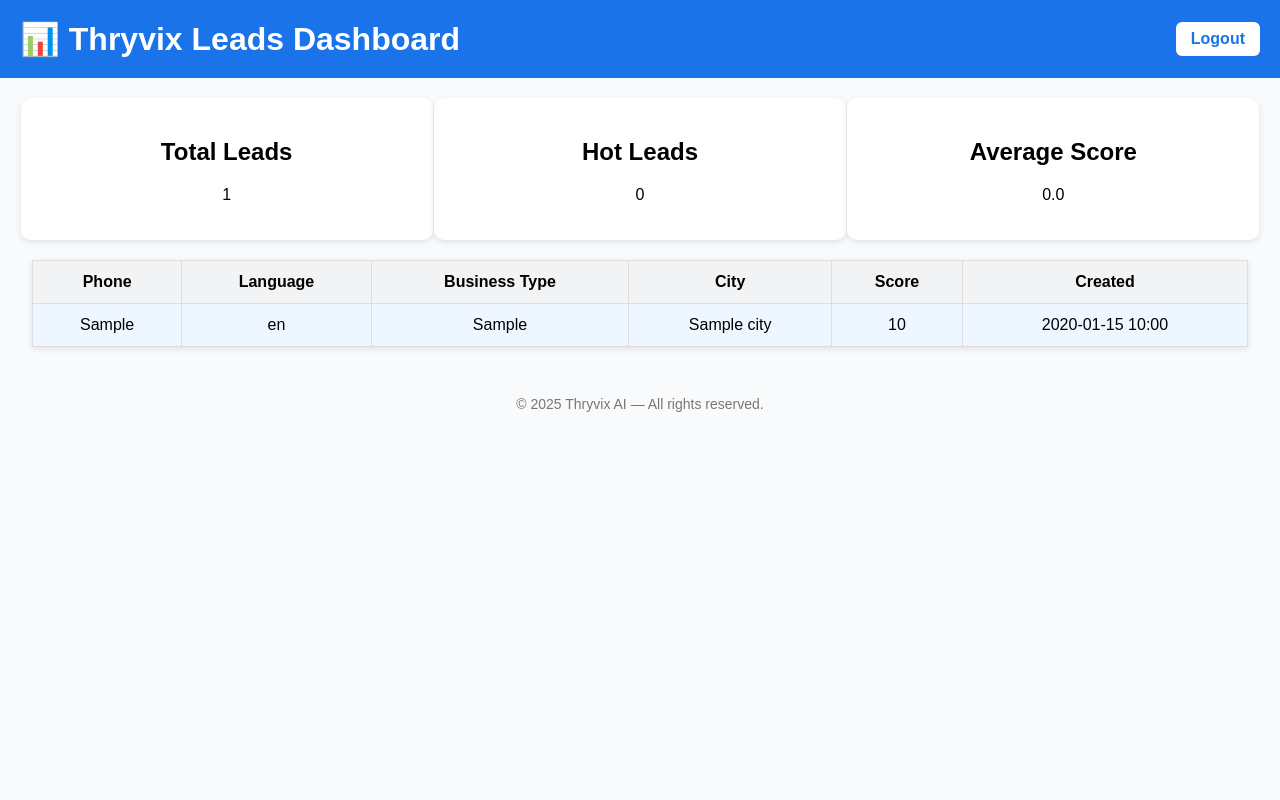
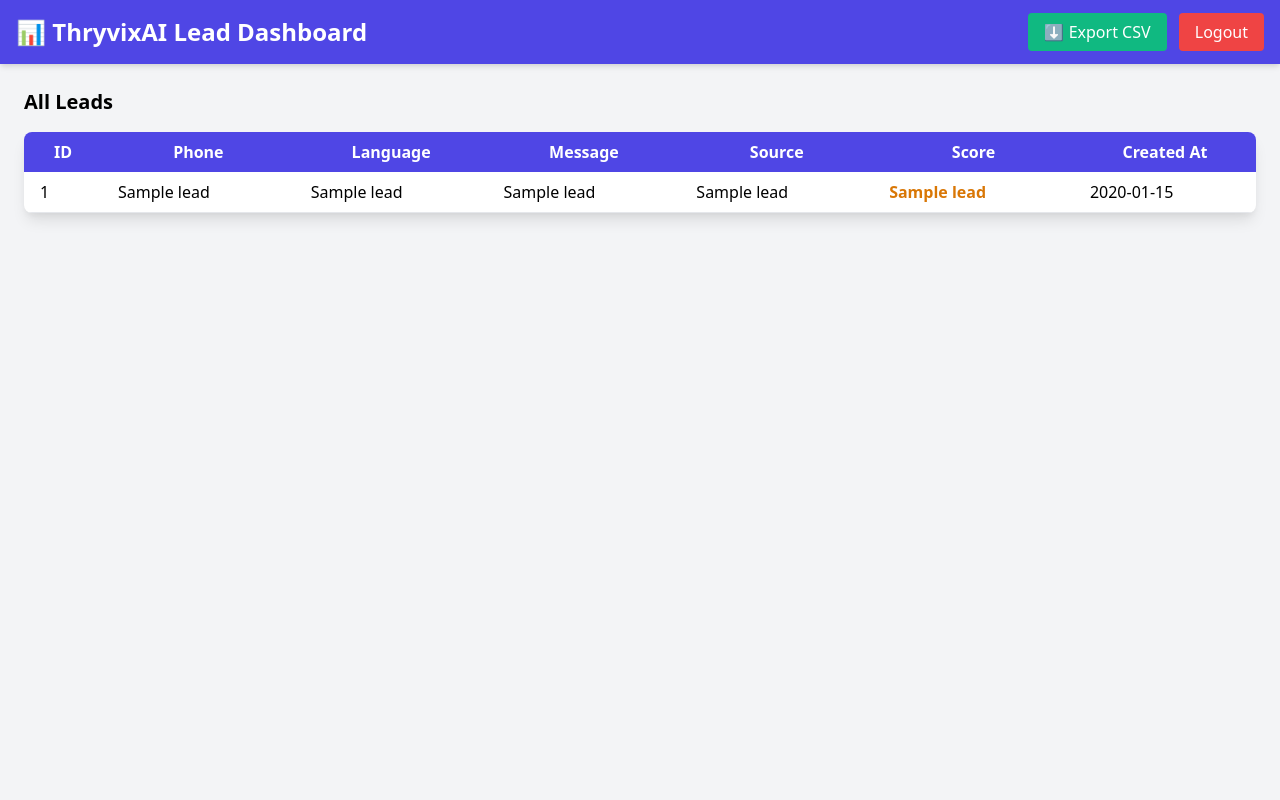
Before and after one commit to yaminbinyoosuf/thryvix_clean_bot, a Flask app: template templates/dashboard.html in a window 1280 px wide. Run offline with Flask 3, Linux system fonts and the light colour scheme; the template is opened without the code that fills it: most values are stand-ins (such as "Sample title", 1, 10 or a date in 2020); some libraries are stand-ins or nearby versions.

Commit message:
🚀 LeadAgent V3 Final Version with follow-up system

```diff
--- a/app.py
+++ b/app.py
@@ -1,212 +1,293 @@
 import os
 import json
-from datetime import datetime
-from flask import Flask, request, render_template, redirect, url_for, session
+import smtplib
+import traceback
+from datetime import datetime, timedelta
+
+from flask import Flask, request, render_template, redirect, url_for, session, jsonify
 from twilio.twiml.messaging_response import MessagingResponse
 from openai import OpenAI
 import psycopg
 import gspread
 from oauth2client.service_account import ServiceAccountCredentials
+from email.mime.text import MIMEText
+import requests
+from dotenv import load_dotenv
 
-# ------------------ CONFIG ------------------
+# -------------------- CONFIG --------------------
+load_dotenv()
+
 app = Flask(__name__)
 app.secret_key = os.getenv("FLASK_SECRET", "supersecretkey")
 
-# OpenAI Client
+# OpenAI
 client = OpenAI(api_key=os.getenv("OPENAI_API_KEY"))
 
-# Database URL
+# Telegram
+TELEGRAM_TOKEN = os.getenv("TELEGRAM_TOKEN", "8343593934:AAFtczpvRvZc_c-4JwQFVcTxSJFEKSag3K8")
+TELEGRAM_CHAT_ID = os.getenv("TELEGRAM_CHAT_ID", "1129466669")
+
+# Email
+EMAIL_USER = os.getenv("EMAIL_USER", "contact.thryvixai@gmail.com")
+EMAIL_PASS = os.getenv("EMAIL_PASS", "")
+ALERT_EMAIL = os.getenv("ALERT_EMAIL", "contact.thryvixai@gmail.com")
+
+# Database
 DATABASE_URL = os.getenv("DATABASE_URL")
 
-# Optional DB connection
-def get_db_connection():
+# Google Sheets
+scope = ["https://spreadsheets.google.com/feeds", "https://www.googleapis.com/auth/drive"]
+creds = ServiceAccountCredentials.from_json_keyfile_name("thryvixleadbot-91115c548796.json", scope)
+gs_client = gspread.authorize(creds)
+sheet = gs_client.open("Thryvix_Leads").sheet1
+
+# -------------------- DATABASE SETUP --------------------
+def init_db():
     try:
-        conn = psycopg.connect(DATABASE_URL)
-        return conn
-    except Exception as e:
-        print("⚠️ Database connection failed:", e)
-        return None
-
-# ------------------ GOOGLE SHEETS ------------------
-def connect_gsheet():
-    try:
-        scope = ["https://spreadsheets.google.com/feeds", "https://www.googleapis.com/auth/drive"]
-        creds = ServiceAccountCredentials.from_json_keyfile_name("thryvixleadbot-91115c548796.json", scope)
-        client = gspread.authorize(creds)
-        return client.open("Thryvix_Leads").sheet1
-    except Exception as e:
-        print("⚠️ Google Sheets connection failed:", e)
-        return None
-
-sheet = connect_gsheet()
-
-# ------------------ AI RESPONSE ------------------
-def generate_ai_reply(user_message, language="english"):
-    system_prompt = "You are Thryvix AI assistant. Reply smartly and help convert leads into clients. Use simple, conversational tone."
-    if language.lower() == "malayalam":
-        system_prompt += " Reply in Malayalam (you can use Manglish if user uses it)."
-    elif language.lower() == "hinglish":
-        system_prompt += " Reply in Hinglish (mix of Hindi and English)."
-
-    completion = client.chat.completions.create(
-        model="gpt-4o-mini",
-        messages=[
-            {"role": "system", "content": system_prompt},
-            {"role": "user", "content": user_message}
-        ],
-        temperature=0.7
-    )
-    return completion.choices[0].message.content.strip()
-
-# ------------------ LEAD SCORING ------------------
-def calculate_lead_score(message):
-    keywords = ["price", "cost", "demo", "book", "buy", "details", "interested"]
-    score = sum(10 for word in keywords if word in message.lower())
-    return min(score, 100)
-
-# ------------------ SAVE LEAD ------------------
-def save_lead(phone, message, language, score):
-    now = datetime.now().strftime("%Y-%m-%d %H:%M:%S")
-    conn = get_db_connection()
-    if conn:
-        try:
+        with psycopg.connect(DATABASE_URL) as conn:
             with conn.cursor() as cur:
                 cur.execute("""
                     CREATE TABLE IF NOT EXISTS leads (
                         id SERIAL PRIMARY KEY,
+                        name TEXT,
                         phone TEXT,
+                        language TEXT,
                         message TEXT,
-                        language TEXT,
-                        score INT,
-                        created_at TIMESTAMP
-                    )
+                        source TEXT,
+                        score INTEGER,
+                        created_at TIMESTAMP DEFAULT CURRENT_TIMESTAMP
+                    );
                 """)
-                cur.execute(
-                    "INSERT INTO leads (phone, message, language, score, created_at) VALUES (%s, %s, %s, %s, %s)",
-                    (phone, message, language, score, now)
-                )
                 conn.commit()
-        except Exception as e:
-            print("⚠️ Database insert failed:", e)
-        finally:
-            conn.close()
+    except Exception as e:
+        print("❌ Database init error:", e)
 
-    if sheet:
-        try:
-            sheet.append_row([phone, message, language, score, now])
-        except Exception as e:
-            print("⚠️ Google Sheets append failed:", e)
+init_db()
 
-# ------------------ WHATSAPP BOT ------------------
+# -------------------- HELPER FUNCTIONS --------------------
+def save_lead_to_db(name, phone, language, message, source, score):
+    try:
+        with psycopg.connect(DATABASE_URL) as conn:
+            with conn.cursor() as cur:
+                cur.execute("""
+                    INSERT INTO leads (name, phone, language, message, source, score)
+                    VALUES (%s, %s, %s, %s, %s, %s)
+                """, (name, phone, language, message, source, score))
+                conn.commit()
+    except Exception as e:
+        print("❌ Save lead error:", e)
+
+def save_to_google_sheets(data):
+    try:
+        sheet.append_row(data)
+    except Exception as e:
+        print("❌ Google Sheets error:", e)
+
+def send_telegram_alert(text):
+    try:
+        url = f"https://api.telegram.org/bot{TELEGRAM_TOKEN}/sendMessage"
+        payload = {"chat_id": TELEGRAM_CHAT_ID, "text": text}
+        requests.post(url, json=payload)
+    except Exception as e:
+        print("❌ Telegram alert error:", e)
+
+def send_email_alert(subject, body):
+    try:
+        msg = MIMEText(body)
+        msg["Subject"] = subject
+        msg["From"] = EMAIL_USER
+        msg["To"] = ALERT_EMAIL
+
+        with smtplib.SMTP_SSL("smtp.gmail.com", 465) as server:
+            server.login(EMAIL_USER, EMAIL_PASS)
+            server.sendmail(EMAIL_USER, ALERT_EMAIL, msg.as_string())
+    except Exception as e:
+        print("❌ Email alert error:", e)
+# -------------------- LANGUAGE DETECTION --------------------
+def detect_language(text):
+    text = text.lower()
+    if any(ch in text for ch in "അആഇഈഉഊഎഏഐഒഓഔകഖഗഘങചഛജഝഞടഠഡഢണതഥദധനപഫബഭമയരലവശഷസഹളഴറ"):
+        return "Malayalam"
+    elif any(word in text for word in ["kaise", "kya", "hai", "nahi", "bana", "karo"]):
+        return "Hinglish"
+    elif any(word in text for word in ["entha", "undo", "alle", "ano", "venam"]):
+        return "Manglish"
+    else:
+        return "English"
+
+# -------------------- LEAD SCORING --------------------
+def calculate_lead_score(message):
+    message = message.lower()
+    score = 10
+    if "demo" in message or "price" in message or "how much" in message:
+        score += 30
+    if "book" in message or "buy" in message or "project" in message:
+        score += 30
+    if "urgent" in message or "asap" in message:
+        score += 20
+    if len(message) > 100:
+        score += 10
+    return min(score, 100)
+
+# -------------------- AI REPLY GENERATOR --------------------
+def generate_ai_reply(user_message, language="English"):
+    try:
+        system_prompt = (
+            "You are ThryvixAI LeadAgent – an intelligent lead assistant that responds naturally and professionally. "
+            "Use the user's language (Malayalam, Manglish, Hinglish, or English). "
+            "Always guide them toward booking a demo or sharing their project details. "
+            "Be polite and never end abruptly."
+        )
+
+        completion = client.chat.completions.create(
+            model="gpt-4o-mini",
+            messages=[
+                {"role": "system", "content": system_prompt},
+                {"role": "user", "content": user_message},
+            ],
+            temperature=0.7,
+        )
+        return completion.choices[0].message.content.strip()
+
+    except Exception as e:
+        print("❌ AI reply error:", e)
+        return "Sorry, I'm having trouble responding right now."
+
+# -------------------- PROCESS NEW LEAD --------------------
+def process_new_lead(phone, message):
+    language = detect_language(message)
+    score = calculate_lead_score(message)
+    ai_reply = generate_ai_reply(message, language)
+
+    # Save to DB
+    save_lead_to_db(
+        name=None,
+        phone=phone,
+        language=language,
+        message=message,
+        source="WhatsApp",
+        score=score
+    )
+
+    # Save to Google Sheets
+    save_to_google_sheets([
+        datetime.now().strftime("%Y-%m-%d %H:%M:%S"),
+        phone,
+        language,
+        message,
+        "WhatsApp",
+        score
+    ])
+
+    # Send Telegram + Email Alerts
+    alert_text = f"📩 New Lead\n📱 Phone: {phone}\n🗣️ Language: {language}\n💬 Message: {message}\n🔥 Score: {score}"
+    send_telegram_alert(alert_text)
+    send_email_alert("📩 New Lead Alert", alert_text)
+
+    return ai_reply
+# -------------------- WHATSAPP WEBHOOK --------------------
 @app.route("/whatsapp", methods=["POST"])
-def whatsapp():
-    incoming_msg = request.values.get("Body", "").strip()
-    from_number = request.values.get("From", "").replace("whatsapp:", "")
+def whatsapp_webhook():
+    try:
+        incoming_msg = request.values.get("Body", "").strip()
+        from_number = request.values.get("From", "").replace("whatsapp:", "")
 
-    # Detect language (simple heuristic)
-    if any(x in incoming_msg for x in ["എന്ത്", "വില", "പേര്"]):
-        language = "malayalam"
-    elif any(x in incoming_msg for x in ["hai", "kya", "bhai", "acha"]):
-        language = "hinglish"
-    else:
-        language = "english"
+        if not incoming_msg:
+            return str(MessagingResponse())
 
-    score = calculate_lead_score(incoming_msg)
-    ai_reply = generate_ai_reply(incoming_msg, language)
-    save_lead(from_number, incoming_msg, language, score)
+        # Generate AI reply + process lead
+        ai_reply = process_new_lead(from_number, incoming_msg)
 
-    resp = MessagingResponse()
-    resp.message(ai_reply)
-    return str(resp)
-import io
-import csv
-from flask import send_file
+        # Build WhatsApp response
+        resp = MessagingResponse()
+        msg = resp.message()
+        msg.body(ai_reply)
+        return str(resp)
 
-# ------------------ AUTH ------------------
-ADMIN_USER = os.getenv("ADMIN_USER")
-ADMIN_PASS = os.getenv("ADMIN_PASS")
+    except Exception as e:
+        print("❌ WhatsApp webhook error:", e)
+        traceback.print_exc()
+        return str(MessagingResponse())
 
+# -------------------- FOLLOW-UP LOGIC --------------------
+def schedule_follow_up(phone, message):
+    """This function is triggered after some time if lead doesn't reply."""
+    try:
+        follow_up_text = (
+            f"Hi again 👋, just checking if you'd like me to prepare a quick plan for your project.\n"
+            "Would you like to proceed with a demo or share more details?"
+        )
+        send_telegram_alert(f"⏱️ Follow-up sent to {phone}: {follow_up_text}")
+    except Exception as e:
+        print("❌ Follow-up scheduling error:", e)
+
+# -------------------- MANUAL TEST ROUTE --------------------
+@app.route("/test", methods=["GET"])
+def test():
+    return jsonify({"status": "ok", "message": "LeadAgent V3 is running ✅"})
+
+# -------------------- LOGIN ROUTES --------------------
 @app.route("/login", methods=["GET", "POST"])
 def login():
     if request.method == "POST":
-        username = request.form.get("username")
-        password = request.form.get("password")
-        if username == ADMIN_USER and password == ADMIN_PASS:
+        username = request.form["username"]
+        password = request.form["password"]
+
+        if username == os.getenv("ADMIN_USER", "admin") and password == os.getenv("ADMIN_PASS", "thryvixai@9495"):
             session["logged_in"] = True
             return redirect(url_for("dashboard"))
         else:
             return render_template("login.html", error="Invalid credentials")
+
     return render_template("login.html")
+# -------------------- DASHBOARD --------------------
+@app.route("/dashboard")
+def dashboard():
+    if not session.get("logged_in"):
+        return redirect(url_for("login"))
 
+    leads = []
+    try:
+        with psycopg.connect(DATABASE_URL) as conn:
+            with conn.cursor() as cur:
+                cur.execute("SELECT * FROM leads ORDER BY created_at DESC")
+                leads = cur.fetchall()
+    except Exception as e:
+        print("❌ Dashboard DB error:", e)
+
+    return render_template("dashboard.html", leads=leads)
+
+# -------------------- EXPORT LEADS --------------------
+@app.route("/export", methods=["GET"])
+def export_leads():
+    if not session.get("logged_in"):
+        return redirect(url_for("login"))
+
+    try:
+        with psycopg.connect(DATABASE_URL) as conn:
+            with conn.cursor() as cur:
+                cur.execute("SELECT * FROM leads ORDER BY created_at DESC")
+                rows = cur.fetchall()
+
+        # Convert to CSV
+        csv_path = "/tmp/leads_export.csv"
+        with open(csv_path, "w", encoding="utf-8") as f:
+            f.write("ID,Name,Phone,Language,Message,Source,Score,Created At\n")
+            for row in rows:
+                f.write(",".join([str(r) if r is not None else "" for r in row]) + "\n")
+
+        return send_file(csv_path, as_attachment=True)
+    except Exception as e:
+        print("❌ Export error:", e)
+        return "Failed to export", 500
+
+# -------------------- LOGOUT --------------------
 @app.route("/logout")
 def logout():
     session.pop("logged_in", None)
     return redirect(url_for("login"))
 
-# ------------------ DASHBOARD ------------------
-@app.route("/dashboard")
-def dashboard():
-    if not session.get("logged_in"):
-        return redirect(url_for("login"))
-
-    conn = get_db_connection()
-    leads = []
-    total = 0
-    mal = hin = eng = 0
-
-    if conn:
-        with conn.cursor() as cur:
-            cur.execute("SELECT phone, message, language, score, created_at FROM leads ORDER BY created_at DESC")
-            leads = cur.fetchall()
-            total = len(leads)
-            for l in leads:
-                if l[2] == "malayalam":
-                    mal += 1
-                elif l[2] == "hinglish":
-                    hin += 1
-                else:
-                    eng += 1
-        conn.close()
-
-    stats = {
-        "total": total,
-        "malayalam": mal,
-        "hinglish": hin,
-        "english": eng
-    }
-
-    return render_template("dashboard.html", leads=leads, stats=stats)
-
-# ------------------ CSV EXPORT ------------------
-@app.route("/export")
-def export_csv():
-    if not session.get("logged_in"):
-        return redirect(url_for("login"))
-
-    conn = get_db_connection()
-    if not conn:
-        return "Database unavailable", 500
-
-    output = io.StringIO()
-    writer = csv.writer(output)
-    writer.writerow(["Phone", "Message", "Language", "Score", "Created At"])
-
-    with conn.cursor() as cur:
-        cur.execute("SELECT phone, message, language, score, created_at FROM leads ORDER BY created_at DESC")
-        for row in cur.fetchall():
-            writer.writerow(row)
-
-    output.seek(0)
-    conn.close()
-
-    return send_file(
-        io.BytesIO(output.getvalue().encode()),
-        mimetype='text/csv',
-        as_attachment=True,
-        download_name='thryvix_leads.csv'
-    )
-
-# ------------------ RUN APP ------------------
+# -------------------- RUN APP --------------------
 if __name__ == "__main__":
     port = int(os.environ.get("PORT", 5000))
-    app.run(host="0.0.0.0", port=port, debug=True)
+    app.run(host="0.0.0.0", port=port)
--- a/templates/dashboard.html
+++ b/templates/dashboard.html
@@ -3,69 +3,50 @@
 <head>
   <meta charset="UTF-8" />
   <meta name="viewport" content="width=device-width, initial-scale=1.0" />
-  <title>📊 Thryvix Leads Dashboard</title>
-  <link rel="stylesheet" href="/static/style.css" />
+  <title>ThryvixAI Lead Dashboard</title>
+  <link href="https://cdn.jsdelivr.net/npm/tailwindcss@2.2.19/dist/tailwind.min.css" rel="stylesheet">
 </head>
-<body>
-  <header>
-    <h1>📊 Thryvix Leads Dashboard</h1>
-    <a href="/logout" class="logout-btn">Logout</a>
-  </header>
+<body class="bg-gray-100 min-h-screen">
 
-  <section class="stats">
-    <div class="stat-card">
-      <h2>Total Leads</h2>
-      <p>{{ leads|length }}</p>
+  <nav class="bg-indigo-600 text-white p-4 flex justify-between items-center shadow-md">
+    <h1 class="text-2xl font-bold">📊 ThryvixAI Lead Dashboard</h1>
+    <div>
+      <a href="/export" class="bg-green-500 px-4 py-2 rounded hover:bg-green-600 mr-2">⬇ Export CSV</a>
+      <a href="/logout" class="bg-red-500 px-4 py-2 rounded hover:bg-red-600">Logout</a>
     </div>
-    <div class="stat-card">
-      <h2>Hot Leads</h2>
-      <p>{{ leads | selectattr('score', '>=', 70) | list | length }}</p>
-    </div>
-    <div class="stat-card">
-      <h2>Average Score</h2>
-      <p>
-        {% set total = 0 %}
-        {% for lead in leads %}
-          {% set total = total + (lead.score or 0) %}
-        {% endfor %}
-        {% if leads|length > 0 %}
-          {{ (total / leads|length) | round(1) }}
-        {% else %}
-          0
-        {% endif %}
-      </p>
-    </div>
-  </section>
+  </nav>
 
-  <section>
-    <table>
+  <div class="container mx-auto p-6">
+    <h2 class="text-xl font-semibold mb-4">All Leads</h2>
+    <div class="overflow-x-auto bg-white shadow-lg rounded-lg">
+      <table class="min-w-full table-auto border-collapse">
         <thead>
-        <tr>
-          <th>Phone</th>
-          <th>Language</th>
-          <th>Business Type</th>
-          <th>City</th>
-          <th>Score</th>
-          <th>Created</th>
+          <tr class="bg-indigo-600 text-white">
+            <th class="px-4 py-2">ID</th>
+            <th class="px-4 py-2">Phone</th>
+            <th class="px-4 py-2">Language</th>
+            <th class="px-4 py-2">Message</th>
+            <th class="px-4 py-2">Source</th>
+            <th class="px-4 py-2">Score</th>
+            <th class="px-4 py-2">Created At</th>
           </tr>
         </thead>
         <tbody>
           {% for lead in leads %}
-          <tr class="{% if lead.score >= 70 %}hot{% elif lead.score >= 40 %}warm{% else %}cold{% endif %}">
-            <td>{{ lead.wa_from }}</td>
-            <td>{{ lead.language or '-' }}</td>
-            <td>{{ lead.business_type or '-' }}</td>
-            <td>{{ lead.city or '-' }}</td>
-            <td>{{ lead.score or 0 }}</td>
-            <td>{{ lead.created_at.strftime('%Y-%m-%d %H:%M') }}</td>
+          <tr class="border-b hover:bg-gray-50">
+            <td class="px-4 py-2">{{ lead[0] }}</td>
+            <td class="px-4 py-2">{{ lead[2] }}</td>
+            <td class="px-4 py-2">{{ lead[3] }}</td>
+            <td class="px-4 py-2">{{ lead[4] }}</td>
+            <td class="px-4 py-2">{{ lead[5] }}</td>
+            <td class="px-4 py-2 font-bold {% if lead[6] >= 70 %}text-green-600{% else %}text-yellow-600{% endif %}">{{ lead[6] }}</td>
+            <td class="px-4 py-2">{{ lead[7].strftime('%Y-%m-%d %H:%M:%S') }}</td>
           </tr>
           {% endfor %}
         </tbody>
       </table>
-  </section>
+    </div>
+  </div>
 
-  <footer>
-    <p>© {{ datetime.utcnow().year }} Thryvix AI — All rights reserved.</p>
-  </footer>
 </body>
 </html>
```
Also changed, not shown: follow_up.py (added, +53 -0 lines), requirements.txt (+4 -4 lines), templates/login.html (+16 -10 lines). Lines whose indentation alone changed are shown as unchanged.
